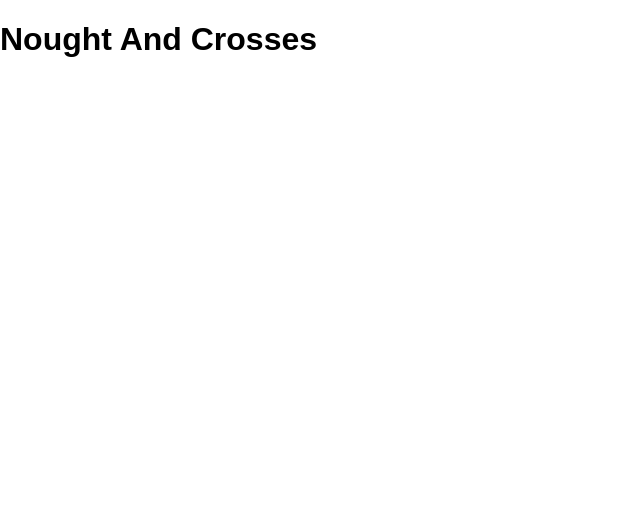
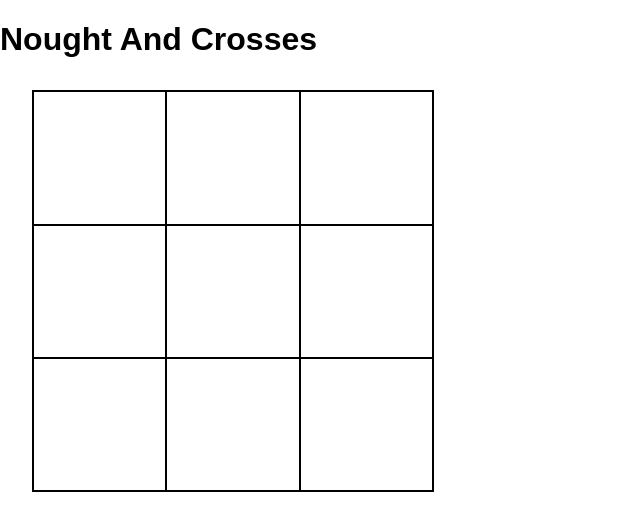
Before and after one commit to ktweeden/Noughts-and-Crosses, a React (Create React App) app: page / in a window 1280 px wide. Shown: the top 530 px of the page, without its empty margins (0-640 px from the left). Built offline with nearby package versions, Linux system fonts and the light colour scheme.

Commit message:
added board styling

```diff
--- /dev/null
+++ b/src/Board.css
@@ -0,0 +1,13 @@
+.board {
+  margin: 2rem;
+  display: grid;
+  grid-template-rows: 1fr 1fr 1fr;
+  grid-template-columns: 1fr 1fr 1fr;
+  width: 400px;
+  height: 400px;
+  border: 1px solid black;
+}
+
+.board-square {
+  border: 1px solid black;
+}
--- a/src/components/Board.js
+++ b/src/components/Board.js
@@ -1,6 +1,6 @@
 import React from 'react';
 import BoardSquare from './BoardSquare.js'
-
+import '../Board.css'
 
 class Board extends React.Component {
   render() {
```
